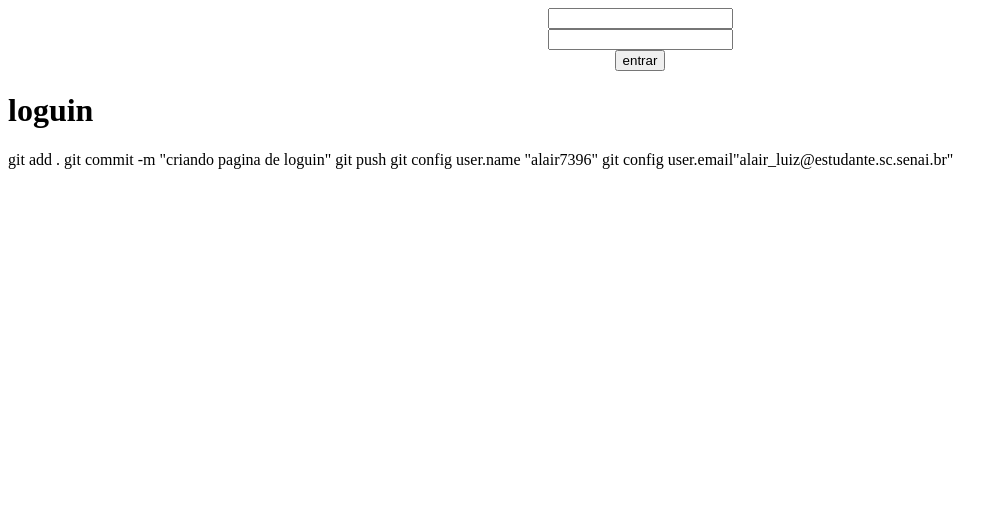
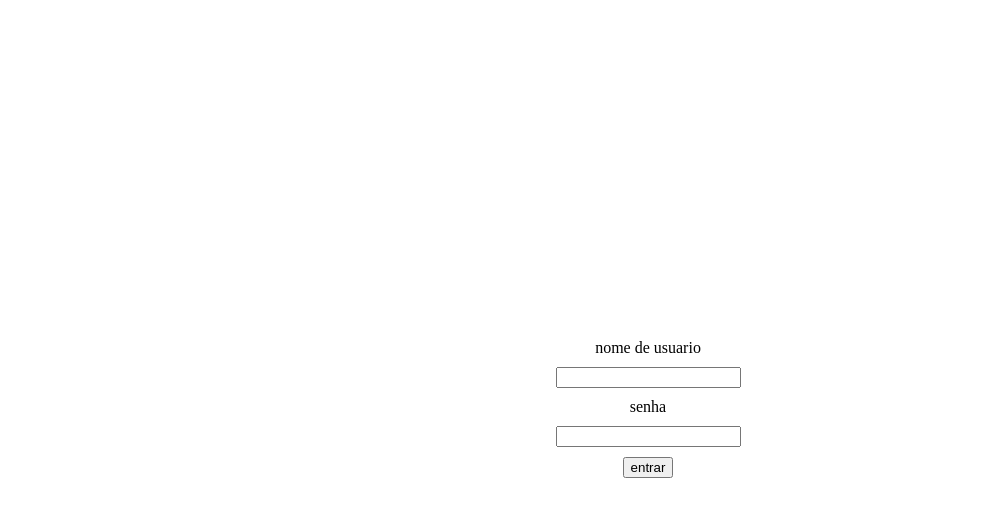
Before and after one commit to alair7396/apagar, a plain HTML site: page index.html in a window 1280 px wide. Shown: the whole page, without its empty margins (0-1007 px from the left). Drawn offline with Linux system fonts and the light colour scheme.

Commit message:
criando pagina de loguin

```diff
--- a/index.html
+++ b/index.html
@@ -8,17 +8,18 @@
 </head>
 <body>
     <div id="container">
-        <input type="text">
-        <input type="text">
+        <label for="usuario">nome de usuario</label>
+        <input id="usuario" type="text">
+        <label for="senha">senha</label>
+        <input id="senha" type="text">
         <button>entrar</button>
-
-    </div>
-<h1>loguin</h1>
+</div>
+<!-- <h1>loguin</h1>
     git add .
     git commit -m "criando pagina de loguin"
     git push
     git config user.name "alair7396"
-    git config user.email"alair_luiz@estudante.sc.senai.br"
+    git config user.email"alair_luiz@estudante.sc.senai.br"   -->
 
 </body>
 </html>
--- a/style.css
+++ b/style.css
@@ -4,4 +4,7 @@
     flex-direction: column;
     justify-content: center;
     align-items: center;
+    height: 100vh;
+    width: 100vw;
+    gap: 10px;
 }
```
